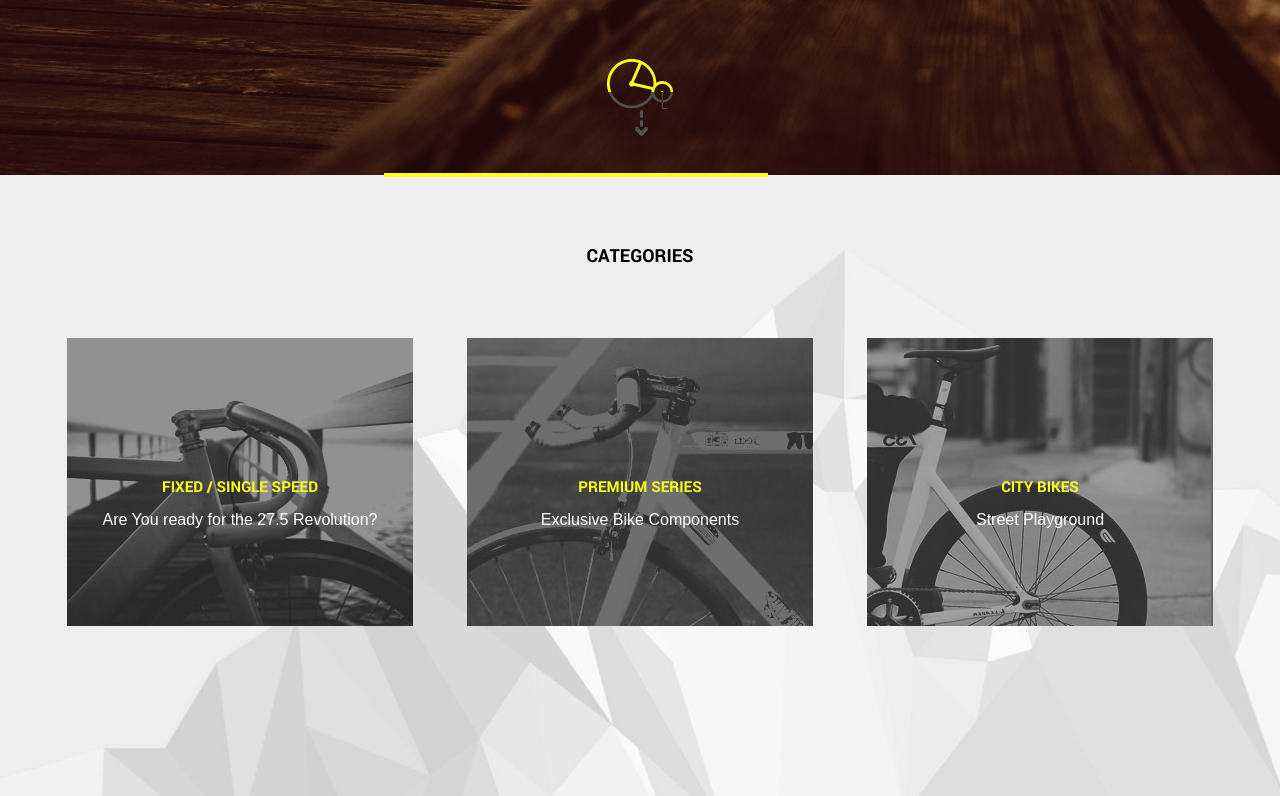
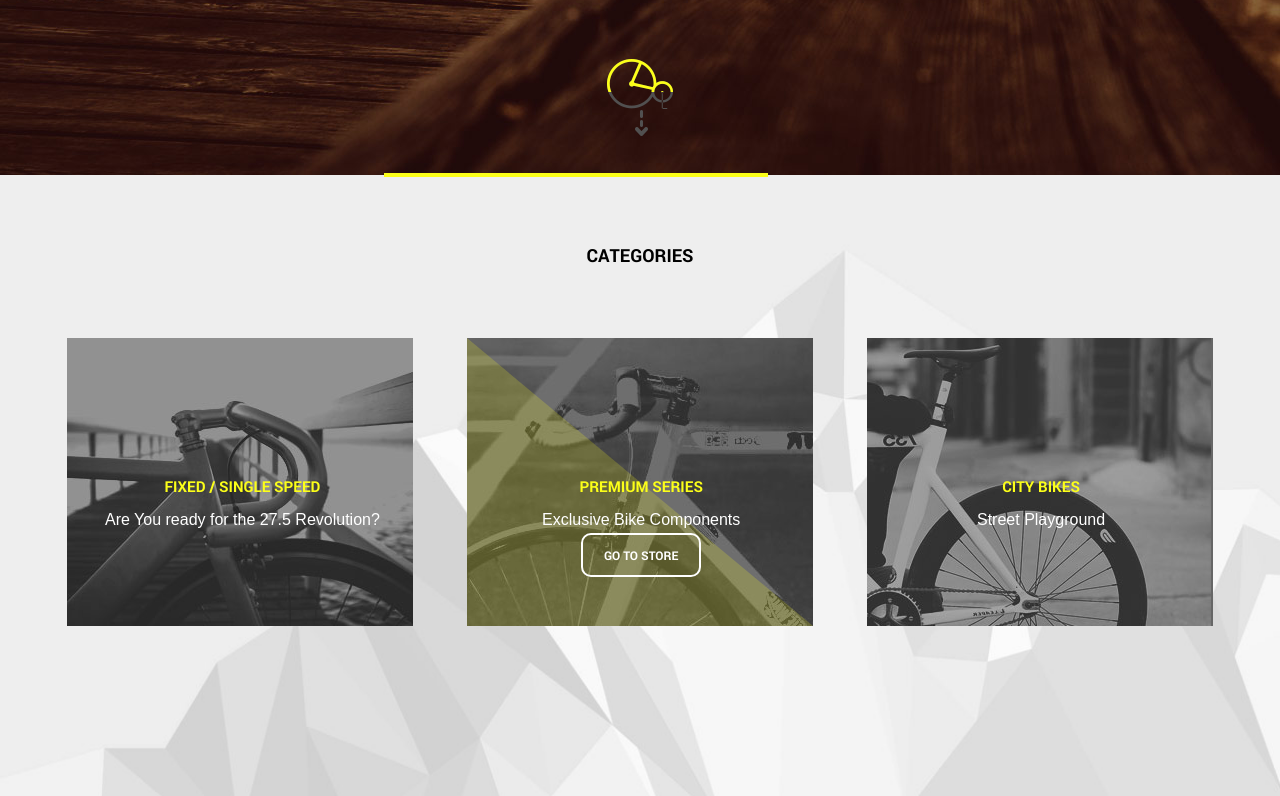
Before and after one commit to RatiboR1978/bikeshop, a website: page index.html in a window 1280 px wide. Shown: the part 805-1601 px from the top of the page. Drawn offline with Linux system fonts and the light colour scheme; a web font is replaced by a local one.

Commit message:
Поправил категории

```diff
--- a/index.html
+++ b/index.html
@@ -55,19 +55,26 @@
     <h2 class="categories__title">CATEGORIES</h2>
     <div class="categories__blocks">
       <div class="categories__block categories__block1">
+        <div class="categories__wrap1">
           <h3>FIXED / SINGLE SPEED</h3>
           <p>Are You ready for the 27.5 Revolution?</p>
           <a class="categories__but" href="#">GO TO STORE</a>
         </div>
-      <div class="categories__block categories__block2">
+
+      </div>
+      <div class="categories__block categories__block2 categories__block--actived">
+        <div class="categories__wrap3">
           <h3>PREMIUM SERIES</h3>
           <p>Exclusive  Bike Components</p>
           <a class="categories__but" href="#">GO TO STORE</a>
         </div>
+      </div>
       <div class="categories__block categories__block3">
+        <div class="categories__wrap2">
           <h3>CITY BIKES</h3>
           <p>Street Playground</p>
           <a class="categories__but" href="#">GO TO STORE</a>
+        </div>
       </div>
     </div>
   </div>
--- a/sass/blocks/categories.scss
+++ b/sass/blocks/categories.scss
@@ -74,9 +74,6 @@
   border-radius: 10px;
   font-family: robotobold, Arial, sans-serif;
   font-size: 12px;
-  position: absolute;
-  bottom: 30px;
-  left: 111px;
 }
 
 .categories__block1:hover .categories__but,
@@ -84,3 +81,38 @@
 .categories__block3:hover .categories__but {
   display: inline;
 }
+
+.categories__block--actived .categories__but{
+  display: inline;
+}
+
+.categories__block--actived::before {
+  display: block;
+  content: '';
+  position: absolute;
+  top: 0;
+  left: 0;
+  width: 0;
+  height: 0;
+  border-top: 288px solid transparent;
+  border-left: 346px solid rgba(252, 255, 25, 0.2);
+  border-bottom: 0 solid transparent;
+}
+
+.categories__wrap1 {
+  position: absolute;
+  top: 0;
+  left: 38px;
+}
+
+.categories__wrap2 {
+  position: absolute;
+  top: 0;
+  left: 110px;
+}
+
+.categories__wrap3 {
+  position: absolute;
+  top: 0;
+  left: 75px;
+}
```
Also changed, not shown: css/style.css. Lines whose indentation alone changed are shown as unchanged.
